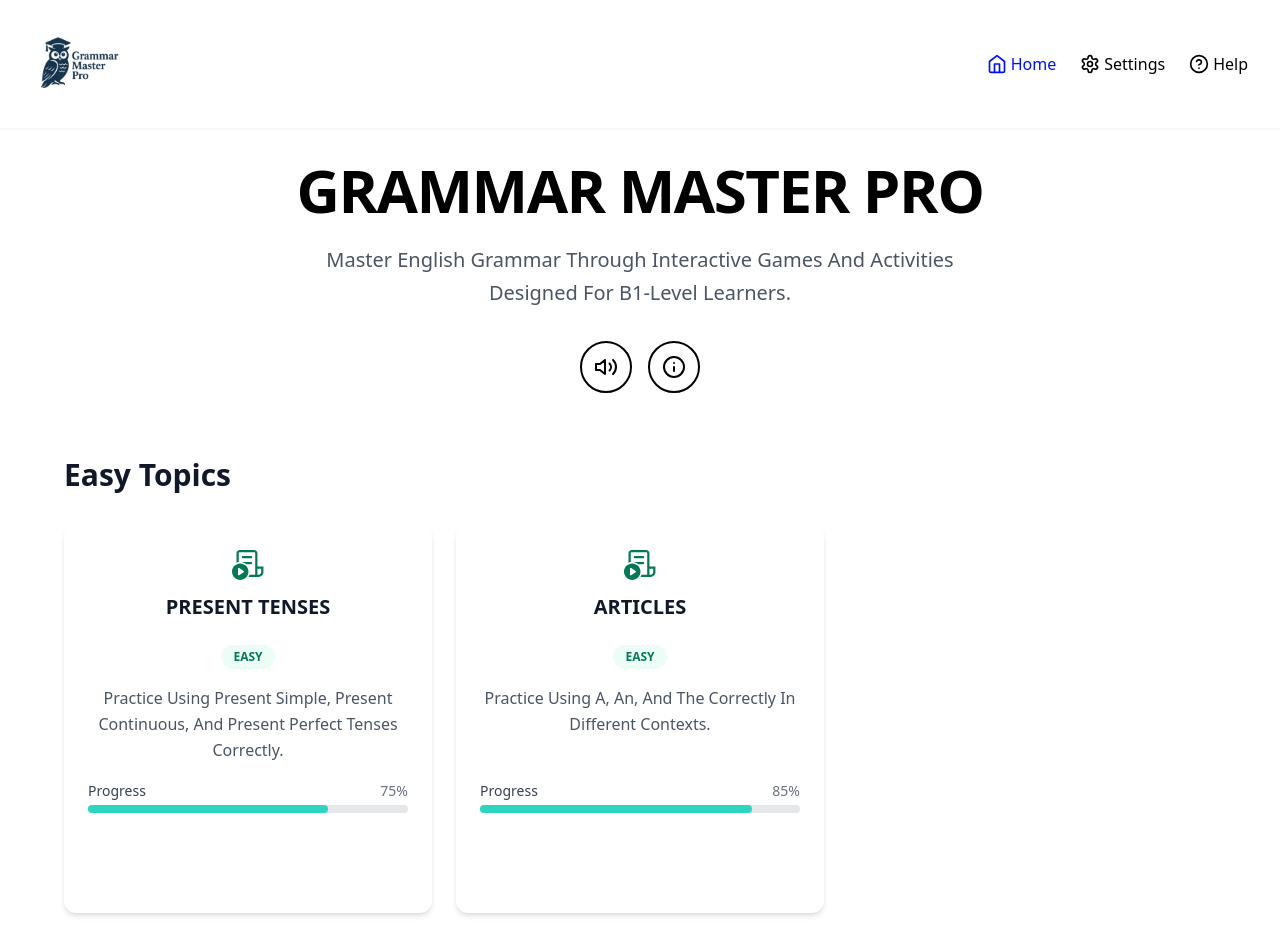
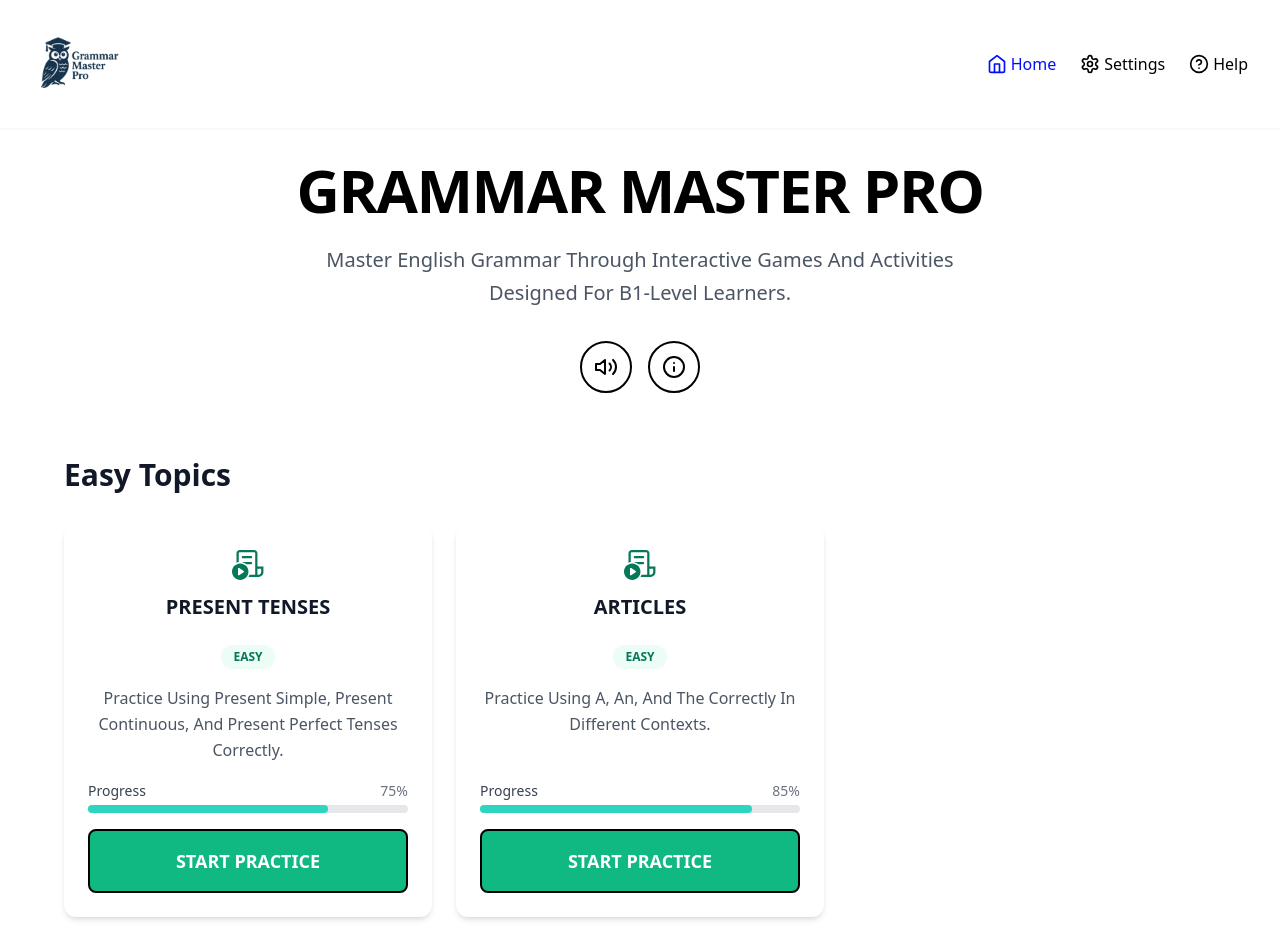
Before and after one commit to edisonivaan1/project, a React (Vite) app: page / in a window 1280 px wide. Shown: the top 952 px of the page. Built offline with nearby package versions, Linux system fonts and the light colour scheme.

Commit message:
Solución de error de estilo de botones

```diff
--- a/src/components/UI/Button.tsx
+++ b/src/components/UI/Button.tsx
@@ -21,11 +21,11 @@ const Button: React.FC<ButtonProps> = ({
   const baseClasses = 'inline-flex items-center justify-center font-medium rounded-lg transition-all duration-300 focus:outline-none';
 
   const variantClasses = {
-    primary: 'bg-primary text-white hover:bg-primary/90 focus:ring-2 focus:ring-primary/50',
-    secondary: 'bg-secondary text-white hover:bg-secondary/90 focus:ring-2 focus:ring-secondary/50',
-    accent: 'bg-accent text-text hover:bg-accent/90 focus:ring-2 focus:ring-accent/50',
-    outline: 'border-2 border-primary text-primary hover:bg-primary/10 focus:ring-2 focus:ring-primary/50',
-    ghost: 'text-primary hover:bg-primary/10 focus:ring-2 focus:ring-primary/50',
+    primary: 'bg-[rgb(var(--color-button))] hover:bg-[rgb(var(--color-button))/0.8] text-white border-2 border-black',
+    secondary: 'bg-[rgb(var(--color-secondary-button))] hover:bg-[rgb(var(--color-secondary-button))/0.8] text-[rgb(var(--color-text-white))] border-2 border-black',
+    accent: 'bg-[rgb(var(--color-accent))] hover:bg-[rgb(var(--color-accent))/0.8] text-[rgb(var(--color-text))] border-2 border-black',
+    outline: 'border-2 border-[rgb(var(--color-button))] text-[rgb(var(--color-button))] hover:bg-[rgb(var(--color-button))/0.1]',
+    ghost: 'text-[rgb(var(--color-button))] hover:bg-[rgb(var(--color-button))/0.1]',
     custom: '', // Variante vacía para permitir estilos personalizados
   };
 
--- a/src/index.css
+++ b/src/index.css
@@ -57,15 +57,15 @@
   }
 
   .btn-primary {
-    @apply btn bg-primary hover:bg-primary/90 focus:ring-2 focus:ring-primary/50 focus:outline-none;
+    @apply btn bg-[rgb(var(--color-button))] hover:bg-[rgb(var(--color-button))/0.8] text-white border-2 border-black;
   }
 
   .btn-secondary {
-    @apply btn bg-secondary hover:bg-secondary/90 focus:ring-2 focus:ring-secondary/50 focus:outline-none;
+    @apply btn bg-[rgb(var(--color-secondary-button))] hover:bg-[rgb(var(--color-secondary-button))/0.8] text-[rgb(var(--color-text-white))] border-2 border-black;
   }
 
   .btn-accent {
-    @apply btn bg-accent hover:bg-accent/90 focus:ring-2 focus:ring-accent/50 focus:outline-none text-text;
+    @apply btn bg-[rgb(var(--color-accent))] hover:bg-[rgb(var(--color-accent))/0.8] text-[rgb(var(--color-text))] border-2 border-black;
   }
 
   .card {
```
